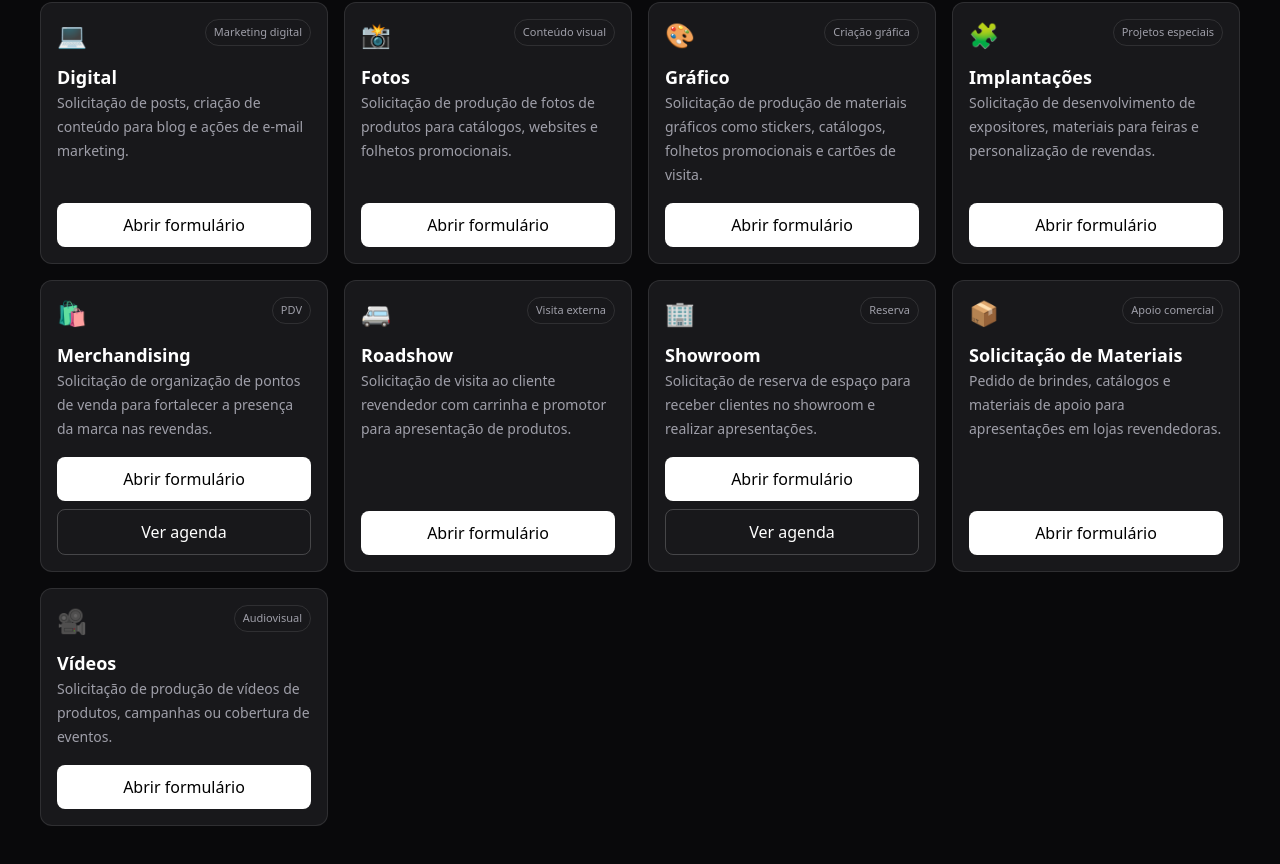
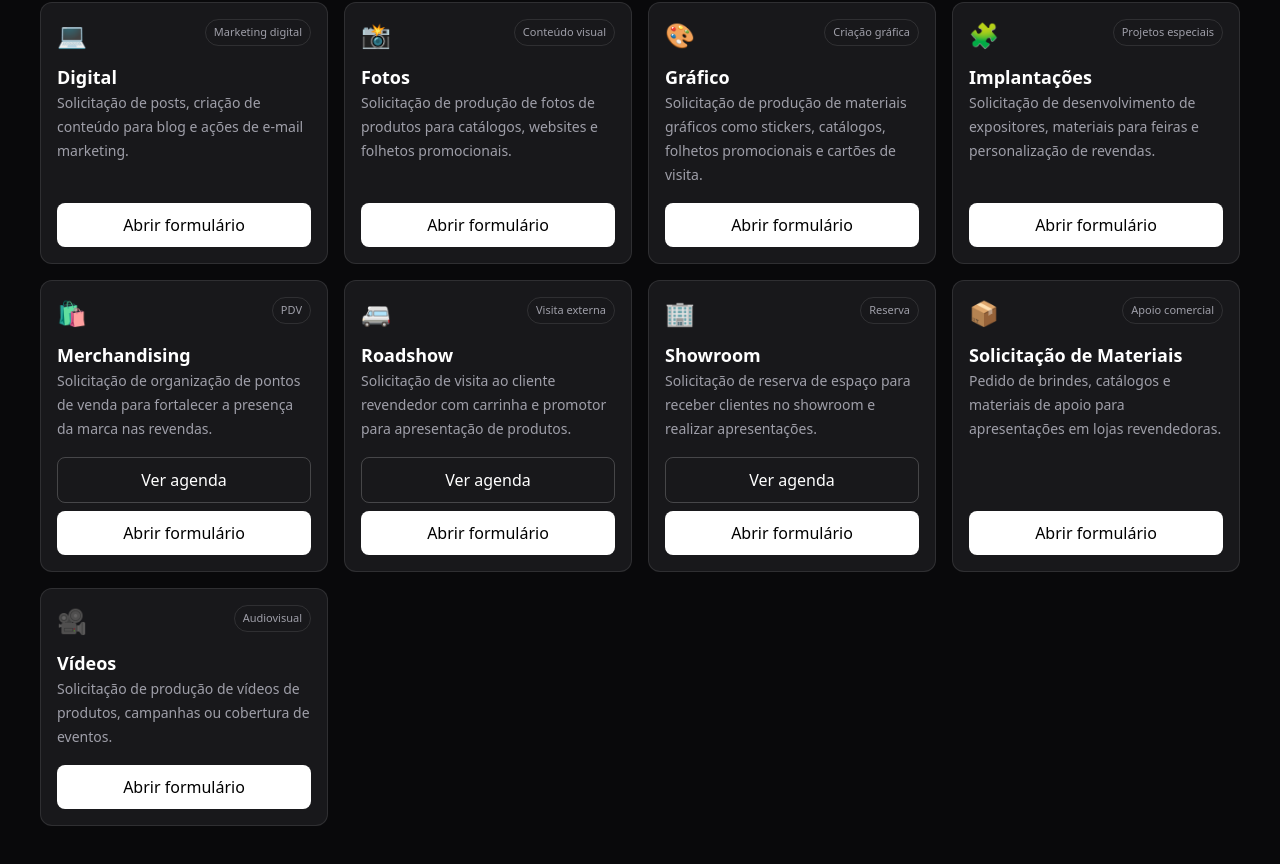
Before and after one commit to maiquelreislobao/marketingcenter, a React (Vite) app: page / in a window 1280 px wide. Shown: the part 702-1566 px from the top of the page. Built offline with nearby package versions, Linux system fonts and the light colour scheme.

Commit message:
Update App.jsx

```diff
--- a/src/App.jsx
+++ b/src/App.jsx
@@ -39,6 +39,8 @@ export default function PortalMarketingLobao() {
       icon: "🚐",
       tag: "Visita externa",
       link: "https://clobao.atlassian.net/jira/software/projects/MKTRDSH/form/407",
+      calendarLink:
+        "https://clobao.atlassian.net/jira/software/projects/MKTRDSH/boards/881/calendar",
     },
     {
       title: "Showroom",
@@ -328,24 +330,26 @@ export default function PortalMarketingLobao() {
               <p className="text-sm leading-6 text-zinc-400">{service.description}</p>
 
               <div className="mt-auto flex flex-col gap-2 pt-4">
+                {service.calendarLink && (
+                  <a
+                    href={service.calendarLink}
+                    target="_blank"
+                    rel="noopener noreferrer"
+                    className="rounded-lg border border-white/20 py-2.5 text-center transition hover:border-red-500/40 hover:bg-zinc-800"
+                  >
+                    Ver agenda
+                  </a>
+                )}
+
                 <a
                   href={service.link}
                   target="_blank"
+                  rel="noopener noreferrer"
                   onClick={() => handleServiceView(service.title)}
                   className="rounded-lg bg-white py-2.5 text-center text-black transition hover:bg-red-500 hover:text-white"
                 >
                   Abrir formulário
                 </a>
-
-                {service.calendarLink && (
-                  <a
-                    href={service.calendarLink}
-                    target="_blank"
-                    className="rounded-lg border border-white/20 py-2.5 text-center transition hover:border-red-500/40 hover:bg-zinc-800"
-                  >
-                    Ver agenda
-                  </a>
-                )}
               </div>
             </div>
           ))}
```
